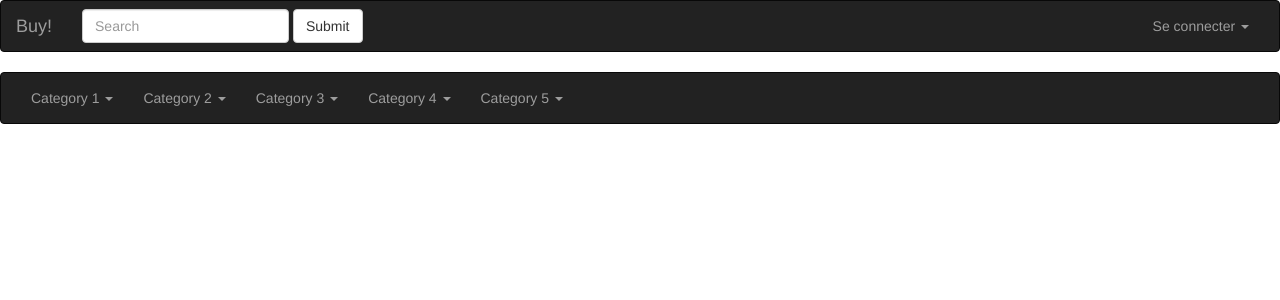
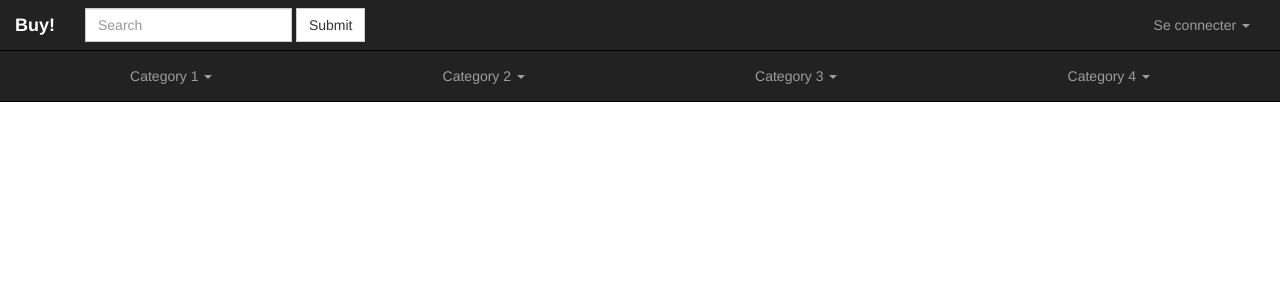
Before and after one commit to berserkr1/e-commerce, a PHP site: page / in a window 1280 px wide. Shown: the top 300 px of the page. Run offline with PHP 8.4, Linux system fonts and the light colour scheme; some libraries are stand-ins or nearby versions.

Commit message:
modif nav

```diff
--- a/public/style/style.css
+++ b/public/style/style.css
@@ -0,0 +1,27 @@
+* {box-sizing: border-box;}
+/*--GENERAL--*/
+
+.form-control, .btn {
+	border-radius: 0;
+}
+
+/*--NAV--*/
+
+.navbar {
+	border-radius: 0;
+	border: none;
+	border-bottom: 1px solid black;
+	margin:0;
+}
+.navbar-category{
+	float:none;
+	text-align: center;
+}
+.dropdown {
+	padding: 0;
+}
+.dropdown-menu {
+	left:10;
+	width:100%;
+	text-align: center;
+}
--- a/views/header.phtml
+++ b/views/header.phtml
@@ -8,7 +8,7 @@
         <span class="icon-bar"></span>
         <span class="icon-bar"></span>
       </button>
-      <a class="navbar-brand" href="#">Buy!</a>
+      <a class="navbar-brand" href="#"><strong>Buy!</strong></a>
     </div>
 
     <!-- Collect the nav links, forms, and other content for toggling -->
@@ -32,10 +32,10 @@
     </div><!-- /.navbar-collapse -->
   </div><!-- /.container-fluid -->
 </nav>
-<nav class="navbar navbar-inverse">
-  <div class="container-fluid">
+<nav class="navbar nav-category navbar-inverse">
+  <div class="container-fluid sub-container">
     <ul class="nav navbar-nav navbar-category">
-      <li class="dropdown">
+      <li class="dropdown col-md-3 col-sm-3 col-xs-12">
         <a href="#" class="dropdown-toggle" data-toggle="dropdown" role="button" aria-haspopup="true" aria-expanded="false">Category 1 <span class="caret"></span></a>
         <ul class="dropdown-menu">
           <li><a href="#">SubCategory 1</a></li>
@@ -45,7 +45,7 @@
           <li><a href="#">SubCategory 5</a></li>
         </ul>
       </li>
-      <li class="dropdown">
+      <li class="dropdown col-md-3 col-sm-3 col-xs-12">
         <a href="#" class="dropdown-toggle" data-toggle="dropdown" role="button" aria-haspopup="true" aria-expanded="false">Category 2 <span class="caret"></span></a>
         <ul class="dropdown-menu">
           <li><a href="#">SubCategory 1</a></li>
@@ -55,7 +55,7 @@
           <li><a href="#">SubCategory 5</a></li>
         </ul>
       </li>
-      <li class="dropdown">
+      <li class="dropdown col-md-3 col-sm-3 col-xs-12">
         <a href="#" class="dropdown-toggle" data-toggle="dropdown" role="button" aria-haspopup="true" aria-expanded="false">Category 3 <span class="caret"></span></a>
         <ul class="dropdown-menu">
           <li><a href="#">SubCategory 1</a></li>
@@ -65,18 +65,8 @@
           <li><a href="#">SubCategory 5</a></li>
         </ul>
       </li>
-      <li class="dropdown">
+      <li class="dropdown col-md-3 col-sm-3 col-xs-12">
         <a href="#" class="dropdown-toggle" data-toggle="dropdown" role="button" aria-haspopup="true" aria-expanded="false">Category 4 <span class="caret"></span></a>
-        <ul class="dropdown-menu">
-          <li><a href="#">SubCategory 1</a></li>
-          <li><a href="#">SubCategory 2</a></li>
-          <li><a href="#">SubCategory 3</a></li>
-          <li><a href="#">SubCategory 4</a></li>
-          <li><a href="#">SubCategory 5</a></li>
-        </ul>
-      </li>
-      <li class="dropdown">
-        <a href="#" class="dropdown-toggle" data-toggle="dropdown" role="button" aria-haspopup="true" aria-expanded="false">Category 5 <span class="caret"></span></a>
         <ul class="dropdown-menu">
           <li><a href="#">SubCategory 1</a></li>
           <li><a href="#">SubCategory 2</a></li>
--- a/views/header_in.phtml
+++ b/views/header_in.phtml
@@ -8,7 +8,7 @@
         <span class="icon-bar"></span>
         <span class="icon-bar"></span>
       </button>
-      <a class="navbar-brand" href="#">Buy!</a>
+      <a class="navbar-brand" href="#"><strong>Buy!</strong></a>
     </div>
 
     <!-- Collect the nav links, forms, and other content for toggling -->
```
